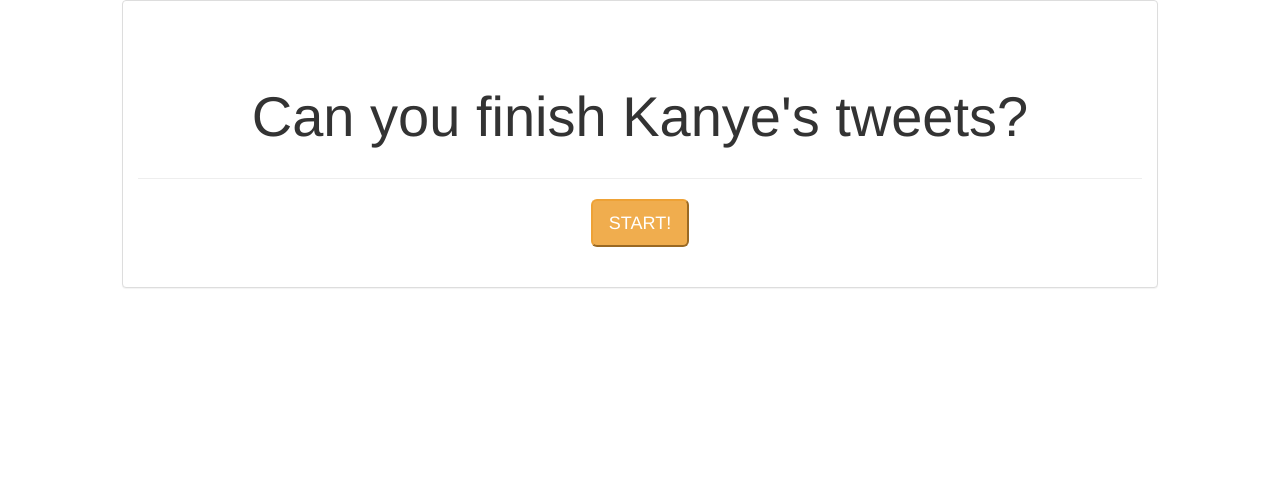
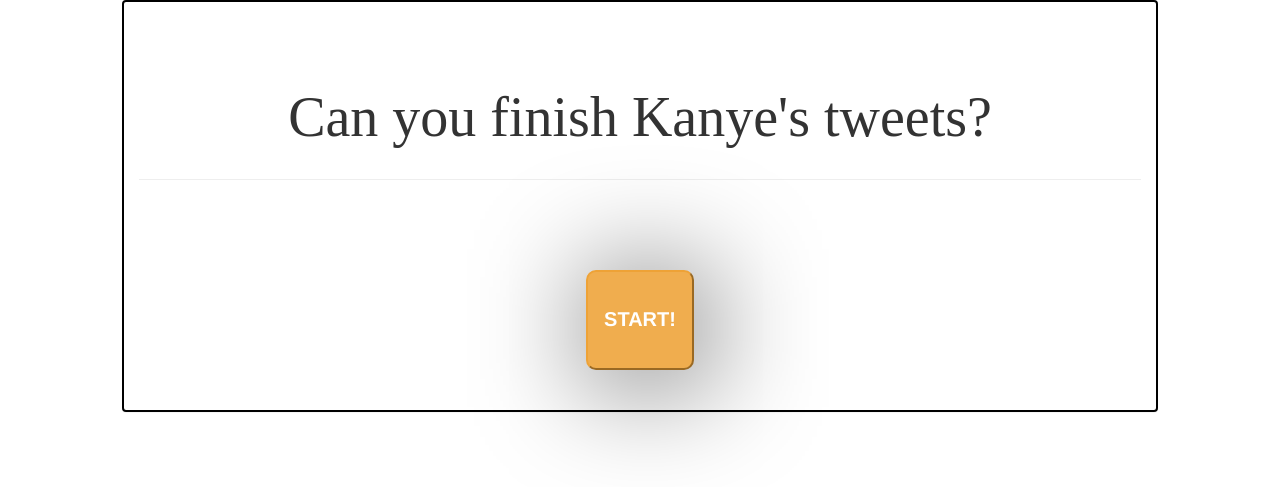
Before and after one commit to ashwritescode/TriviaGame, a PHP site: page / in a window 1280 px wide. Shown: the top 487 px of the page. Run offline with PHP 8.4, Linux system fonts and the light colour scheme; some libraries are stand-ins or nearby versions.

Commit message:
updates.

```diff
--- a/assets/css/style.css
+++ b/assets/css/style.css
@@ -6,3 +6,94 @@
 	font-size: 4em;
 	padding:30px;
 }
+
+li{
+	font-size: 2em;
+}
+
+
+.startButton {
+	box-shadow: 8px 8px 123px -9px rgba(0,0,0,1);
+	height: 100px;
+	width: 2 00px;
+	border-radius: 10px;
+	font-size: 20px;
+	margin-top: 40px;
+
+
+}
+.startButton:hover {
+	background-color: #FF216A;
+}
+
+h1 {
+	font-size: 80px;
+	/*text-shadow: */
+	margin-bottom: -30px;
+}
+
+
+span {
+	font-weight: bolder;
+
+}
+
+.guess {
+	font-size: 20px;
+	display: block;
+	padding: 20px;
+	margin-bottom: 10px;
+	text-align: center;
+	margin: 20px;
+	margin-left: 75px;
+	padding: 20px;
+	width: 40%;
+}
+
+.guess:hover {
+	background-color: #edeeed;
+}
+
+p {
+	text-align: center;
+	font-size: 35px;
+}
+
+
+.triviaBox {
+	border: solid 2px black;
+}
+
+.pictureframe {
+	height: 300px;
+	width: 567px;
+	margin-top: 25px;
+}
+
+
+.img-center {
+	margin:0 auto;
+}
+
+.img-fluid {
+	max-width: 100%;
+	height: auto;
+}
+
+#header {
+	margin-bottom: 30px;
+	font-family: 'Rokkitt', serif;
+}
+
+#timer {
+	font-weight: bolder;
+}
+
+#question {
+	font-size: 25px;
+}
+
+
+#correctAnswer {
+	font-size:25px;
+}
--- a/index.html
+++ b/index.html
@@ -22,65 +22,58 @@
                     <h1 class="page-header">Can you finish Kanye's tweets?</h1>
                   </div>
                     <hr>
-                               <!-- Row of the timer -->
-                                <!-- to house the question count -->
                   <div class="col-sm-12 col-md-4 col-lg-4 " id="questionCounter"></div>
 
 
-                                 <!-- For the timer -->
+                    					 <!-- Timer -->
                      <div class="col-sm-12 col-md-4 col-lg-4 text-center">
                      <div id="timer" class="text-center">
-                                        <!-- dynamically update the timer here -->
+
 
                     			 <!-- id for the start button -->
                      <div id="start"> </div>
-                                        <!-- <button class="waves-effect waves-light btn-lg text-center" id="start"> START TRIVIA </button> -->
                    	</div>
                   	</div>
               		<div class="col-sm-12 col-md-4 col-lg-4 "></div> <!-- end timer row -->
 
-                                <!-- for the quesitons -->
+                   						 <!-- Questions -->
+
                     <div class="col-sm-12 col-md-12 col-lg-12 text-center">
                         <div id="question">
-
                         </div>
                      </div>
 
-                                <!-- for the answers -->
+                   						 <!-- Answers -->
                     <div class="col-sm-12 col-md-12 col-lg-12 center-block">
                         <div id="answers">
-                                   <!--  <p>White Christmas by Bing Crosby </p>  -->
                         </div>
                     <br>
                     <div class="col-sm-2 col-md-2 col-lg-2"></div>
 
-                                    <!-- Correct answer dynamically updated if time up or guessed incorrect -->
+                    					<!-- Correct answer-->
                     <div class="col-sm-12 col-md-12 col-lg-12 text-center">
                         <div id="correctAnswer">
-                                            <!-- This is where the text for correct answer will go if time is up or incorrect answer-->
                        	</div>
                     </div>
                     <div class="col-sm-12 col-md-12 col-lg-12 center-block text-center">
-                                        <div id="fact"></div>
                     </div>
 
-                                        <!--the row for the picture to make sure it is centered  -->
+                                        <!--GIF Centered -->
                      <div class="col-sm-12 col-md-3 col-lg-3 center-block text-xs-center"></div>
-                                    <!-- Where the picture will go on the answer page -->
                      <div class="col-sm-12 col-md-6 col-lg-6 center-block text-xs-center"  id="picture">
-
-                                                <!-- class = "pictureframe" -->
-                                                <!-- Insert picture here -->
-
                      </div>
-                                    <div class="col-sm-12 col-md-3 col-lg-3 center-block text-xs-center"></div> <!-- This ends the three columns for the picture-->
+                     <div class="col-sm-12 col-md-3 col-lg-3 center-block text-xs-center"></div>
                      </div>
                      </div>
                      </div>
+
+
                     <div id="push"> </div>
                     </div>
+
                     <div id="footer">
                     </div>
+
 		<script type="text/javascript" src="assets/javascript/app.js"></script>
 
 </body>
```
Lines whose indentation alone changed are shown as unchanged.
